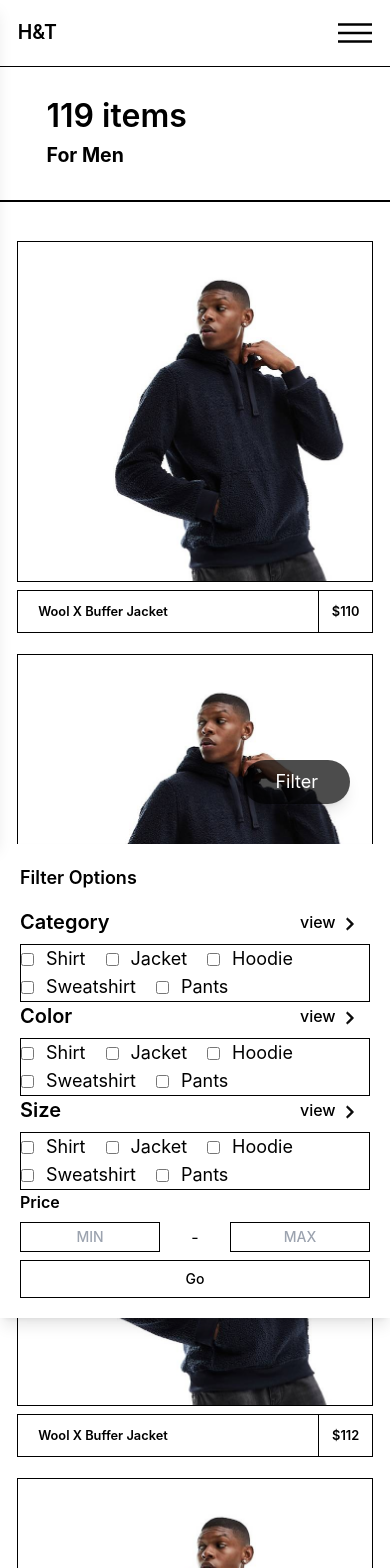
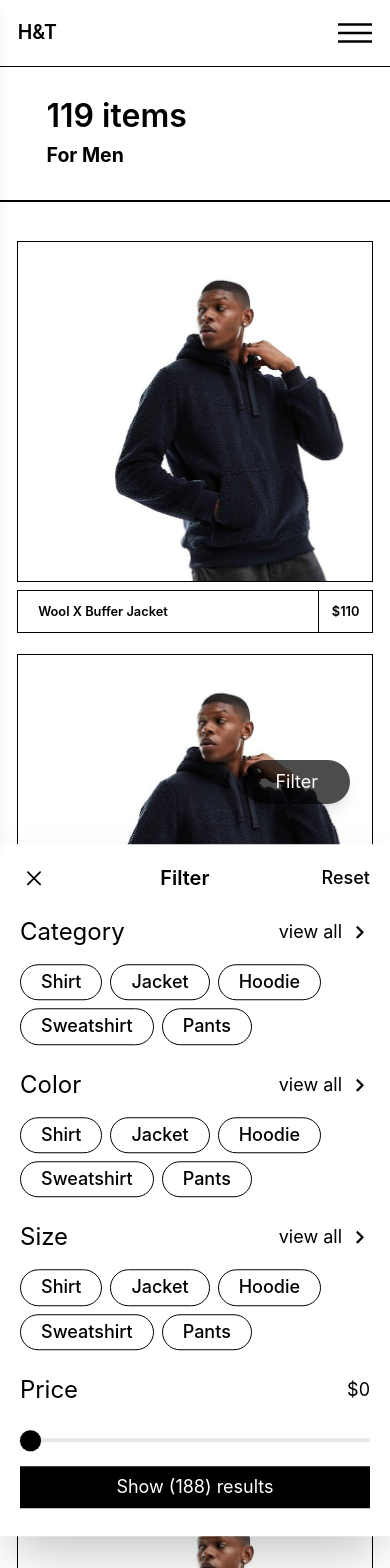
Before and after one commit to Demmythetechie/hack-tack, a React (Create React App) app: page /men in a window 390 px wide. Shown: the top 1568 px of the page. Built offline with nearby package versions, Linux system fonts and the light colour scheme.

Commit message:
mobile preview 60%

```diff
--- a/src/Men/men.js
+++ b/src/Men/men.js
@@ -1,32 +1,13 @@
-import {filters, prices, menProduct} from "./str";
-import { useEffect, useRef, useState } from "react";
+import {filters, menProduct} from "./str";
+import { useEffect, useRef, useState, useReducer, createContext, useContext } from "react";
+
+const MyContext = createContext(null);
 
 
 function Men(){
     return(
         <section>
-            <Sec1/>
             <Sec2/>
-        </section>
-    )
-}
-
-function Sec1() {
-    return(
-        <section className="w-[100%] flex flex-col justify-center items-center px-[30px] py-[30px] border-b border-black">
-            <div className="w-[90%]">
-                <p className="text-[2rem] font-semibold">119 items</p>
-            </div>
-            <div className="w-[90%] flex flex-row justify-between items-end">
-                <p className="max-[530px]:text-[5vw] text-[3vw] font-bold">For Men</p>
-                <div className="flex flex-row justify-between items-center h-[30px] w-[120px]">
-                    <p className="max-[530px]:hidden text-[1rem] font-semibold">SEE ALL</p>
-                    <svg className="max-[530px]:hidden" width="50" height="50">
-                        <line x1="12" y1="25" x2="40" y2="25" stroke="#000" strokeWidth="2.2" strokeLinecap="round"/>
-                        <polyline points="30,18 40,25 30,32" stroke="#000" strokeWidth="2.2" fill="none" strokeLinecap="round" strokeLinejoin="round"/>
-                    </svg>
-                </div>
-            </div>
         </section>
     )
 }
@@ -34,6 +15,8 @@ function Sec1() {
 function Sec2() {
 
     const [windowWidth, setWindowWidth] = useState(window.innerWidth);
+    const [mobileView, setMobileView] = useState(null);
+
 
     // Responsiveness from Tablet mode to Desktop and vice-versa
     useEffect(() => {
@@ -96,6 +79,9 @@ function Sec2() {
     const panelRef = useRef(null);
 
     const togglePanel = () => setIsOpen(!isOpen);
+    function cancel () {
+        setIsOpen(false);
+    }
 
     // Close the panel when clicking outside of it
     const handleClickOutside = (event) => {
@@ -113,10 +99,73 @@ function Sec2() {
       return () => document.removeEventListener('mousedown', handleClickOutside);
     }, [isOpen]);
 
+    const [price, setPrice] = useState(0); // Default price value
+
+    const reducer = (state, action) => {
+        if (action.type === 'check') {
+            let prevState = [...state];
+            if (prevState.includes(action.data)) {
+                prevState = prevState.filter(item => item !== action.data);
+                console.log(prevState);
+            } else {
+                prevState.push(action.data);
+            }
+            state = [...prevState];
+        } else {
+            state = [];
+        }
+        setPrice(0);
+        return state;
+    };
+
+    const [checkboxes, dispatch] = useReducer(reducer, []);
+    function handleClick(id) {
+        dispatch({type: 'check', data: id});
+    };
+
+    const [cloth, setCloth] = useState();
+    function clothType(id) {
+        setCloth(id);
+        dispatch({type: 'reset'});
+        setPrice(0);
+    }
+
+    const handlePriceChange = (event) => {
+        setPrice(event.target.value);
+    };
+
+    function reset() {
+        setCloth();
+        dispatch({type: 'reset'});
+        setPrice(0);
+    }
+
+    const [mainCurrent, setMainCurrent] = useState(0);
+
+    function main(index) {
+        setMainCurrent(index);
+    }
+
     return (
-        <section className="w-[100%] flex max-[885px]:flex-col flex-row">
+        <>
+            <section className={`${mobileView === null ? 'flex' : 'hidden'} w-[100%] flex-col justify-center items-center px-[30px] py-[30px] border-b border-black`}>
+                <div className="w-[90%]">
+                    <p className="text-[2rem] font-semibold">119 items</p>
+                </div>
+                <div className="w-[90%] flex flex-row justify-between items-end">
+                    <p className="max-[530px]:text-[5vw] text-[3vw] font-bold">For Men</p>
+                    <div className="flex flex-row justify-between items-center h-[30px] w-[120px]">
+                        <p className="max-[530px]:hidden text-[1rem] font-semibold">SEE ALL</p>
+                        <svg className="max-[530px]:hidden" width="50" height="50">
+                            <line x1="12" y1="25" x2="40" y2="25" stroke="#000" strokeWidth="2.2" strokeLinecap="round" />
+                            <polyline points="30,18 40,25 30,32" stroke="#000" strokeWidth="2.2" fill="none" strokeLinecap="round" strokeLinejoin="round" />
+                        </svg>
+                    </div>
+                </div>
+            </section>
+            <section className={`${mobileView !== null ? 'hidden' : 'flex'} w-[100%] max-[885px]:flex-col flex-row`}>
                 {/* Mobile Filter and sort*/}
-            <div className="w-[100%]">
+                <div className="w-[100%] max-[885px]:block hidden">
                     <button
                         className="fixed bottom-10 right-10 bg-black/70 text-white px-8 py-2 rounded-full shadow-lg text-lg"
                         onClick={togglePanel}
@@ -127,21 +176,29 @@ function Sec2() {
                     {/* Filter Panel */}
                     <div
                         ref={panelRef}
-                    className={`fixed bottom-0 left-0 w-full bg-white shadow-lg p-5 transition-transform duration-300 ease-in-out transform ${isOpen ? 'translate-y-0' : 'translate-y-full'
+                        className={`fixed flex flex-col gap-y-6 bottom-0 left-0 w-full bg-white shadow-2xl p-5 transition-transform duration-300 ease-in-out transform ${isOpen ? 'translate-y-0' : 'translate-y-full'
                             }`}
                     >
-                    <h2 className="text-lg font-semibold mb-4">Filter Options</h2>
+                        <div className="flex justify-between items-center w-full">
+                            <div onClick={cancel} className="w-7 aspect-[1/1] cursor-pointer">
+                                <svg viewBox="0 0 32 32">
+                                    <path d="m17.414 16 6.293-6.293a1 1 0 0 0-1.414-1.414L16 14.586 9.707 8.293a1 1 0 0 0-1.414 1.414L14.586 16l-6.293 6.293a1 1 0 1 0 1.414 1.414L16 17.414l6.293 6.293a1 1 0 0 0 1.414-1.414z" fill="#000000" opacity="1" data-original="#000000"></path>
+                                </svg>
+                            </div>
+                            <h2 className="text-xl font-semibold">Filter</h2>
+                            <button onClick={reset} className="text-lg font-medium">Reset</button>
+                        </div>
 
                         {filters.map((filter, index) => (
-                        <div key={index} className="flex flex-col items-start justify-between w-full md:w-1/2">
+                            <div key={index} className="flex flex-col items-start justify-between gap-y-2 w-full md:w-1/2">
                                 <div
                                     className="w-full flex flex-row items-center justify-between gap-x-2 pb-2 cursor-pointer"
                                     onClick={() => toggleDropdown(index)}
                                 >
-                                <p className="font-semibold text-xl">{filter.type}</p>
-                                <div className="flex w-[20%] items-end gap-x-1">
-                                    <p className="text-base font-medium">view</p>
-                                    <div className="w-5 h-5">
+                                    <p className="font-normal text-2xl">{filter.type}</p>
+                                    <div className="flex w-[50%] items-center justify-end gap-x-2">
+                                        <p className="text-lg font-normal">view all</p>
+                                        <div className="w-5 aspect-[1/1]">
                                             <svg viewBox="0 0 24 24">
                                                 <path d="M9 19a1 1 0 0 1-.71-1.71l5.3-5.29-5.3-5.29a1 1 0 0 1 1.42-1.42l6 6a1 1 0 0 1 0 1.41l-6 6A1 1 0 0 1 9 19z" fill="#000000" strokeWidth="1px" stroke="#000" opacity="1" data-original="#000000"></path>
                                             </svg>
@@ -149,13 +206,17 @@ function Sec2() {
                                     </div>
                                 </div>
                                 <div className={getDropdownClass(index)}>
-                                <form className="flex flex-row flex-wrap w-full border border-black">
+                                    <form className="flex flex-row flex-wrap w-full gap-x-2 gap-y-2">
                                         {filter.options.map((option) => (
-                                        <div key={option.id} className="flex flex-row gap-x-3 items-center pr-5">
-                                            <input type="checkbox" id={option.id} name={option.id} value={option.id} />
-                                            <label className="text-lg font-normal" htmlFor={option.id}>
-                                                {option.name}
-                                            </label>
+                                            (index === 0) ?
+                                                <div className={`${cloth === option.id ?  'bg-black/50' : ''} flex flex-row gap-x-[8%] px-5 py-[0.2rem] rounded-full border border-black relative cursor-pointer`}>
+                                                    <input onClick={()=> clothType(option.id)} className="absolute top-0 left-0 w-full h-full opacity-0" type="radio" id={option.id} name={option.id} value={option.id}/>
+                                                    <label className="text-lg font-medium" for={option.id}>{option.name}</label>
+                                                </div>
+                                            :
+                                                <div className={`${checkboxes.includes(option.id) ? 'bg-black/50' : ''} flex flex-row gap-x-[8%] px-5 py-[0.2rem] rounded-full border border-black relative cursor-pointer`}>
+                                                    <input onClick={()=> handleClick(option.id)} className="absolute top-0 left-0 w-full h-full opacity-0" type="checkbox" id={option.id} name={option.id} value={option.id}/>
+                                                    <label className="text-lg font-medium" for={option.id}>{option.name}</label>
                                                 </div>
                                         ))}
                                     </form>
@@ -163,30 +224,23 @@ function Sec2() {
                             </div>
                         ))}
                         <div className="flex flex-col items-start justify-center w-full md:w-4/5">
-                        <div className="w-full flex flex-row items-center gap-x-2 pb-2 cursor-pointer" onClick={showhide}>
-                            <p className="font-semibold text-base">Price</p>
+                            <div className="w-full flex flex-row items-center justify-between gap-x-2 pb-2 cursor-pointer" onClick={showhide}>
+                                <p className="font-normal text-2xl">Price</p>
+                                <p className="text-lg font-normal">${price}</p>
                             </div>
-                        <form className="flex flex-col w-full space-y-2">
-                            <div className="flex w-full justify-between items-center">
+                            <form className="flex flex-col w-full gap-y-6 pt-6 pb-2">
+                                <div className="w-full flex items-center">
                                     <input
-                                    className="text-sm w-2/5 text-center border border-black font-medium py-1"
-                                    type="text"
-                                    name="min"
-                                    placeholder="MIN"
-                                />
-                                <p className="text-base">-</p>
-                                <input
-                                    className="text-sm w-2/5 text-center border border-black font-medium py-1"
-                                    type="text"
-                                    name="max"
-                                    placeholder="MAX"
+                                        type="range"
+                                        min="0"
+                                        max="2000"
+                                        value={price}
+                                        onChange={handlePriceChange}
+                                        className="custom-slider w-full h-1 rounded-lg appearance-none cursor-pointer accent-black"
+                                        style={{background: `linear-gradient(to right, #000000 0%, #000000 ${(price / 2000) * 100}%, #e5e7eb ${(price / 2000) * 100}%, #e5e7eb 100%)`}}
                                     />
                                 </div>
-                            <input
-                                className="text-black text-sm w-full bg-white border border-black py-2 font-medium"
-                                type="submit"
-                                value="Go"
-                            />
+                                <input className="flex justify-center items-center w-[100%] aspect-[1/0.12] font-normal text-lg text-white bg-black" type="submit" id="result" name="result" value="Show (188) results"/>
                             </form>
                         </div>
                     </div>
@@ -203,20 +257,16 @@ function Sec2() {
                                     </svg>
                                 </div>
                             </div>
-                        {(index === 0) ?
                             <div className={getDropdownClass(index)}>
-                                <form className="flex flex-col w-[100%]">
+                                <form className="flex flex-col">
                                     {filter.options.map((option)=>(
-                                        <div className="w-[100%] flex flex-row gap-x-[8%]">
+                                        <div className="flex flex-row">
                                             <input className="" type="checkbox" id={option.id} name={option.id} value={option.id}/>
-                                            <label className="text-[1vw] font-normal" for={option.id}>{option.name}</label>
+                                            <label className="ml-[5px] text-[1rem] font-normal" for={option.id}>{option.name}</label>
                                         </div>
                                     ))}
                                 </form>
                             </div>
-                        :
-                            <></>
-                        }
                         </div>
                     ))}
                     <div className="flex flex-col items-start justify-center w-[80%]">
@@ -236,16 +286,31 @@ function Sec2() {
                 <div className="max-[885px]:w-[100%] w-[80%] h-fit flex flex-row flex-wrap gap-x-[2.75%] gap-y-[4vh] max-[601px]:gap-y-[2.5vh] justify-start px-[2%] border-black max-[601px]:border-[0px] max-[601px]:border-t py-[5%] max-[530px]:py-[10%] max-[601px]:justify-center">
                     {menProduct.map((prd, index) => (
                         <>
+                            <MyContext.Provider value={{ setMobileView }}>
                                 <Review mainslide={prd.Mainslide} name={prd.name} price={prd.price} on={view} setView={setView} ind={index} sideslide={prd.sideslide} backslide={prd.backslide} color={prd.color1} size={prd.size} switchh={switchh}/>
+                            </MyContext.Provider>
                             {(switchh.current === index) ? <Fullview view={view}/> : <></>}
                         </>
                     ))}
                 </div>
             </section>
+            <section className={`${mobileView === null ? 'hidden' : 'flex'} w-[100%] flex-col items-center border border-black gap-y-4 py-6`}>
+                <div className="w-[95%] flex flex-row justify-between">
+                    <div className={`w-[74%] aspect-[1/1.2] border border-black bg-cover bg-no-repeat bg-[top-center] ${menProduct[mobileView === null ? 0 : mobileView].Mainslide}`}></div>
+                    <section className="w-[23%] aspect-[1/0.2] flex flex-col justify-between gap-x-2">
+                        <div onClick={()=> main(0)} className={`${mainCurrent === 0 ? 'border-4 border-orange-700' : 'border border-black'} w-[100%] h-[30%] ${menProduct[mobileView === null ? 0 : mobileView].Mainslide} bg-cover bg-no-repeat bg-[top-center] cursor-pointer rounded-lg`}></div>
+                        <div onClick={()=> main(1)} className={`${mainCurrent === 1 ? 'border-4 border-orange-700' : 'border border-black'} w-[100%] h-[30%] ${menProduct[mobileView === null ? 0 : mobileView].sideslide} bg-cover bg-no-repeat bg-[top-center] cursor-pointer rounded-lg`}></div>
+                        <div onClick={()=> main(2)} className={`${mainCurrent === 2 ? 'border-4 border-orange-700' : 'border border-black'} w-[100%] h-[30%] ${menProduct[mobileView === null ? 0 : mobileView].backslide} bg-cover bg-no-repeat bg-[top-center] cursor-pointer rounded-lg`}></div>
+                    </section>
+                </div>
+                <div></div>
+            </section>
+        </>
     )
 }
 
 function Review ({mainslide, name, ind, price, on, setView, sideslide, backslide, color, size, switchh}) {
+    const {setMobileView} = useContext(MyContext);
     function fullview () {
         setView({mainslide, name, price, sideslide, backslide, color, size})
         if (window.innerWidth >= 1256) {
@@ -277,6 +342,8 @@ function Review ({mainslide, name, ind, price, on, setView, sideslide, backslide
             if ((menProduct.length - 1) % 2 === 0 && switchh.current > menProduct.length - 1) {
                 switchh.current = ind;
             }
+        } else {
+            setMobileView(ind);
         }
     }
 
--- a/src/Men/str.js
+++ b/src/Men/str.js
@@ -1,24 +1,24 @@
 const filters = [
     {type: "Category", options: [
-        {name: "Shirt", id: "shirt"},
-        {name: "Jacket", id: "jacket"},
-        {name: "Hoodie", id: "hoodie"},
-        {name: "Sweatshirt", id: "sweatshirt"},
-        {name: "Pants", id: "pants"},
+        {name: "Shirt", id: "Shirt"},
+        {name: "Jacket", id: "Jacket"},
+        {name: "Hoodie", id: "Hoodie"},
+        {name: "Sweatshirt", id: "Sweatshirt"},
+        {name: "Pants", id: "Pants"},
     ]},
     {type: "Color", options: [
-        {name: "Shirt", id: "shirt"},
-        {name: "Jacket", id: "jacket"},
-        {name: "Hoodie", id: "hoodie"},
-        {name: "Sweatshirt", id: "sweatshirt"},
-        {name: "Pants", id: "pants"},
+        {name: "Shirt", id: "Shirt"},
+        {name: "Jacket", id: "Jacket"},
+        {name: "Hoodie", id: "Hoodie"},
+        {name: "Sweatshirt", id: "Sweatshirt"},
+        {name: "Pants", id: "Pants"},
     ]},
     {type: "Size", options: [
-        {name: "Shirt", id: "shirt"},
-        {name: "Jacket", id: "jacket"},
-        {name: "Hoodie", id: "hoodie"},
-        {name: "Sweatshirt", id: "sweatshirt"},
-        {name: "Pants", id: "pants"},
+        {name: "Shirt", id: "Shirt"},
+        {name: "Jacket", id: "Jacket"},
+        {name: "Hoodie", id: "Hoodie"},
+        {name: "Sweatshirt", id: "Sweatshirt"},
+        {name: "Pants", id: "Pants"},
     ]},
 ];
 
--- a/src/index.css
+++ b/src/index.css
@@ -131,3 +131,32 @@ code {
   from {width: 0%;}
   to {width: 31%;}
 }
+
+/* CSS for customizing the range slider thumb */
+.custom-slider::-webkit-slider-thumb {
+  appearance: none;
+  aspect-ratio: 1/1; /* Height of the thumb */
+  width: 6%;  /* Width of the thumb */
+  background-color: #000; /* Blue color to match the Tailwind 'accent-blue-500' */
+  border-radius: 50%; /* Circular shape */
+  cursor: pointer;
+  box-shadow: 0 0 2px rgba(0, 0, 0, 0.2);
+}
+
+.custom-slider::-moz-range-thumb {
+  aspect-ratio: 1/1; /* Height of the thumb */
+  width: 6%;  /* Width of the thumb */
+  background-color: #000;
+  border-radius: 50%;
+  cursor: pointer;
+  box-shadow: 0 0 2px rgba(0, 0, 0, 0.2);
+}
+
+.custom-slider::-ms-thumb {
+  aspect-ratio: 1/1; /* Height of the thumb */
+  width: 6%;  /* Width of the thumb */
+  background-color: #000;
+  border-radius: 50%;
+  cursor: pointer;
+  box-shadow: 0 0 2px rgba(0, 0, 0, 0.2);
+}
```
Lines whose indentation alone changed are shown as unchanged.
